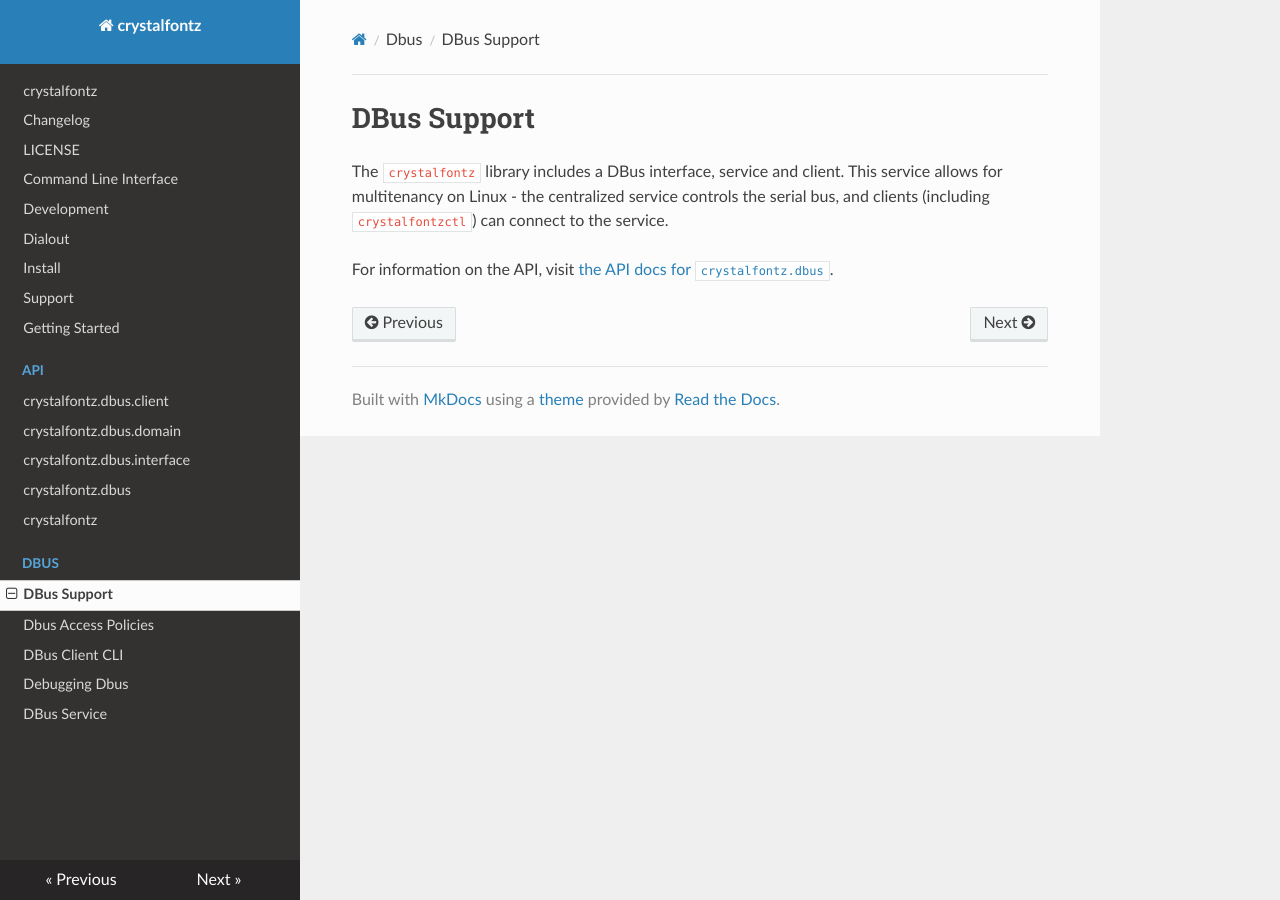
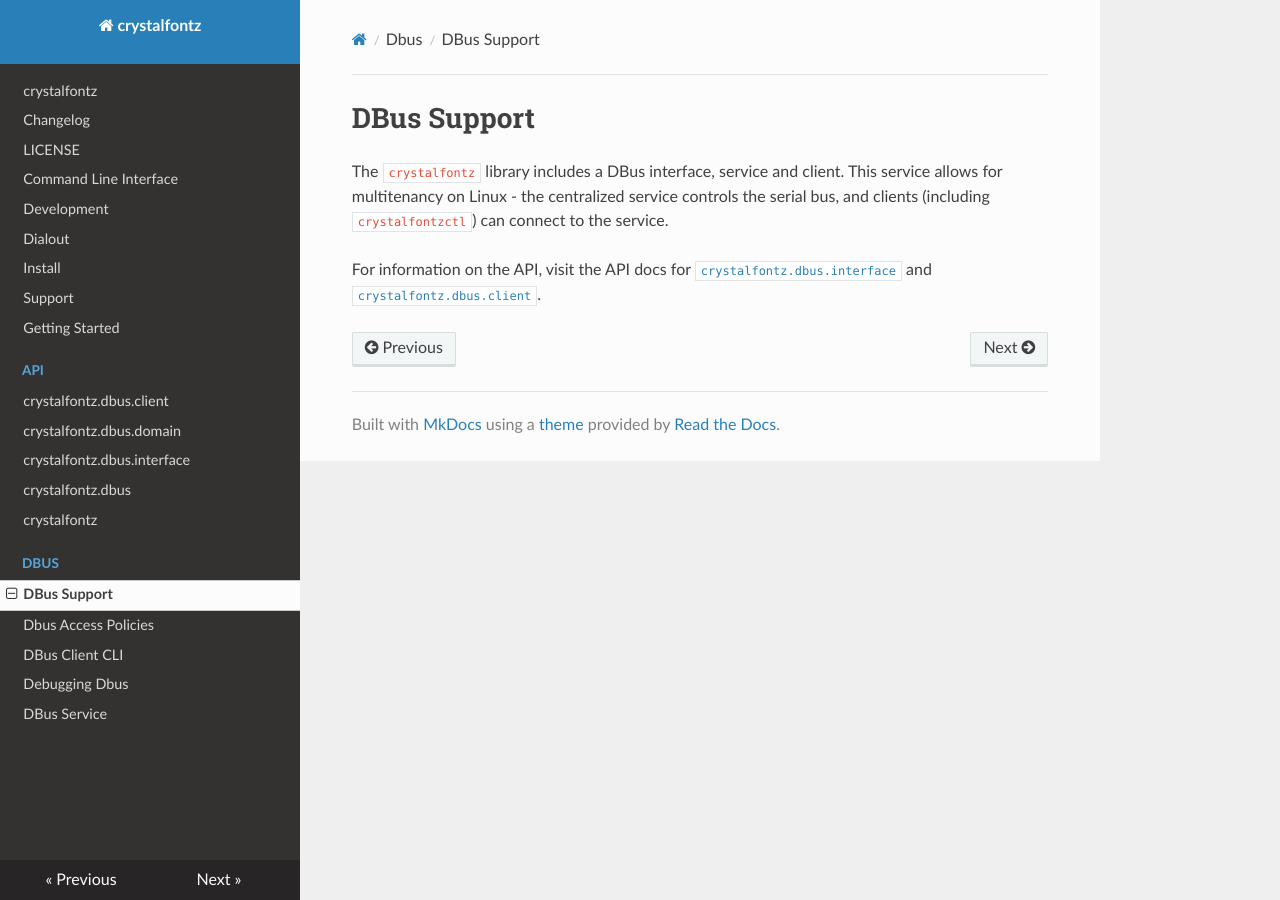
Before and after one commit to jfhbrook/crystalfontz, an MkDocs documentation site: the page built from docs/dbus/index.md, in a window 1280 px wide. Built offline with MkDocs 1.6.1, drawn with Linux system fonts in a browser that asks for light colours; nearby versions of some CDN libraries.

Commit message:
Issues found on review

```diff
--- a/docs/dbus/index.md
+++ b/docs/dbus/index.md
@@ -2,4 +2,4 @@
 
 The `crystalfontz` library includes a DBus interface, service and client. This service allows for multitenancy on Linux - the centralized service controls the serial bus, and clients (including `crystalfontzctl`) can connect to the service.
 
-For information on the API, visit [the API docs for `crystalfontz.dbus`](../api/crystalfontz.dbus.md).
+For information on the API, visit the API docs for [`crystalfontz.dbus.interface`](../api/crystalfontz.dbus.interface.md) and [`crystalfontz.dbus.client`](../api/crystalfontz.dbus.client.md).
--- a/pyproject.toml
+++ b/pyproject.toml
@@ -42,7 +42,7 @@ dbus = [
 [project.scripts]
 crystalfontz = "crystalfontz.cli:main"
 crystalfontzd = "crystalfontz.dbus.service:main"
-crystalfontzctl = "crystalfontz.dbus.cli:main"
+crystalfontzctl = "crystalfontz.dbus.client.cli:main"
 
 [dependency-groups]
 dev = [
```
Also changed, not shown: 2 other files.
